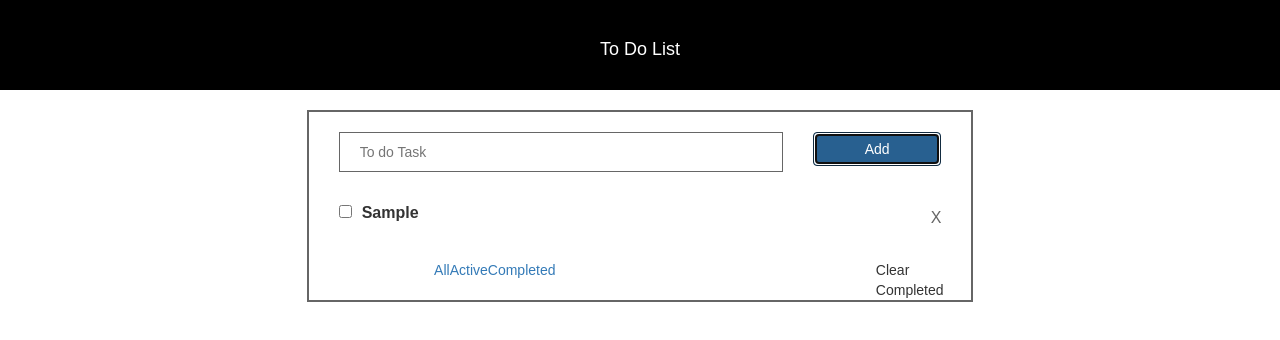
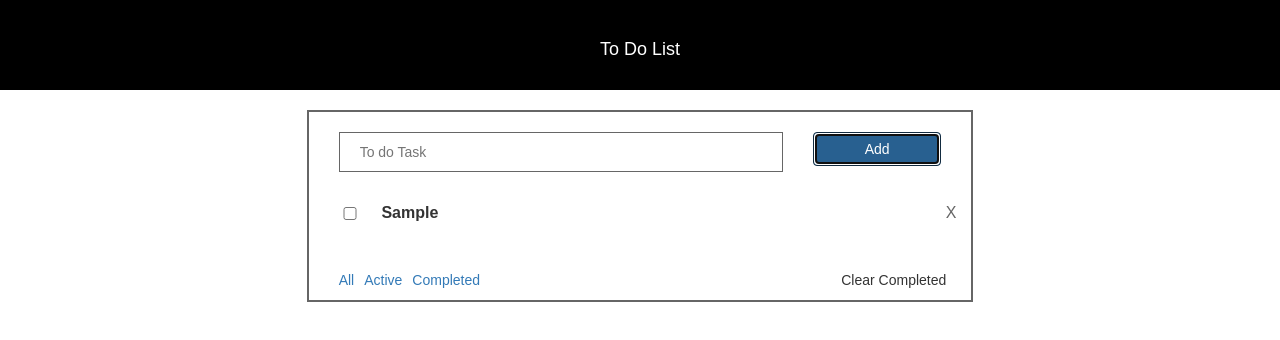
Before and after one commit to yogeshghadi/react-todolist, a React app: page / in a window 1280 px wide. Both pictures are taken after typing "Sample" into the empty fields and a click on the button "Add". Built offline with nearby package versions, Linux system fonts and the light colour scheme.

Commit message:
Styling and Remove Item fix

```diff
--- a/src/components/Checkbox/index.js
+++ b/src/components/Checkbox/index.js
@@ -23,9 +23,9 @@ class Checkbox extends Component {
   render() {
 
     return (
-      <li className={"checkbox-item" + (this.props.checked ? " checked" : "") }>
-        <input checked={this.props.checked} type="checkbox" id={this.props.id} onChange={this.getStatusHandler} />
-        <label htmlFor={this.props.id}>{this.props.label}</label>
+      <li className={"checkbox-item row" + (this.props.checked ? " checked" : "") }>
+        <input className="col-xs-1"  checked={this.props.checked} type="checkbox" id={this.props.id} onChange={this.getStatusHandler} />
+        <label className="col-xs-11" htmlFor={this.props.id}>{this.props.label}</label>
         <span className="delete-item" onClick={this.removeItemHandler}>X</span>
       </li>
       );
--- a/src/components/Footer/index.js
+++ b/src/components/Footer/index.js
@@ -5,16 +5,16 @@ import {Link} from "react-router-dom";
 
 const Footer = (props) => (
   <div className="row todo-footer">
-    <div className="active-number col-xs-2">
-      <span>{props.activeNumber}</span>
-    </div>
+    {/*<div className="active-number col-xs-2">
+          <span>{props.activeNumber}</span>
+        </div>*/}
     <div className="filters col-xs-8">
       <Link to="/#" className={ (props.nowShowing === "all") ? "selected" : ""} >All</Link>
       <Link to="/#active" className={ (props.nowShowing === "ac") ? "selected" : ""} >Active</Link>
       <Link to="/#completed" className={ (props.nowShowing === "completed") ? "selected" : ""} >Completed</Link>
     </div>
 
-    <div className="clear-link col-xs-2">
+    <div className="clear-link col-xs-4">
       <span>Clear Completed</span>
     </div>
   </div>
--- a/src/containers/index.js
+++ b/src/containers/index.js
@@ -154,6 +154,9 @@ class App extends Component {
     },
     function(){
       localStorage.setItem("todolist", JSON.stringify(this.state.todolist) );
+
+      this.getListActive();
+      this.getListCompleted();
     });
 
   }
--- a/src/styles/index.css
+++ b/src/styles/index.css
@@ -65,11 +65,12 @@ li.checkbox-item:first-child {
 }
 
 li.checkbox-item > input[type="checkbox"] {
-  margin: 0 10px 0 0;
+  margin: 5px 0 0 0;
 }
 
 li.checkbox-item > label {
   margin-bottom: 0;
+  padding: 0 15px 0 5px;
 }
 
 li.checkbox-item.checked > label {
@@ -80,7 +81,7 @@ li.checkbox-item.checked > label {
 .delete-item {
   position: absolute;
   right: 0;
-  top: 30%;
+  top: 5px;
   color: #666;
   cursor: pointer;
   text-decoration: none;
@@ -90,6 +91,18 @@ li.checkbox-item.checked > label {
 .delete-item:active {
   text-decoration: none;
   color: #ff0000;
+}
+
+.filters > a {
+  margin: 0 5px;
+}
+
+.todo-footer {
+  padding: 10px;
+}
+
+.clear-link {
+  text-align: right;
 }
 
 // media query
```
